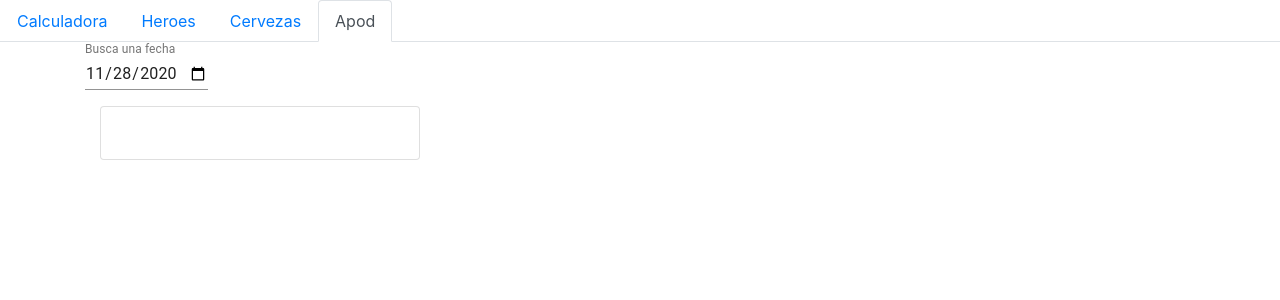
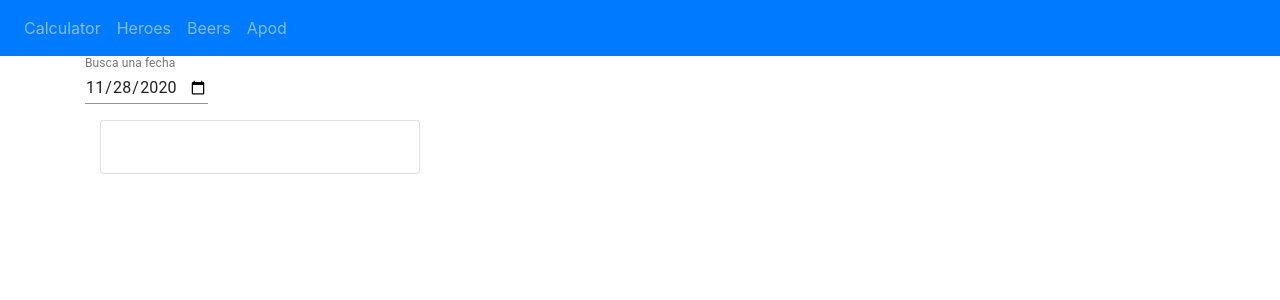
Before and after one commit to rojaldo/javascripters, a React (Create React App) app: page / in a window 1280 px wide. Shown: the top 300 px of the page. Built offline with nearby package versions, Linux system fonts and the light colour scheme; no server answers.

Commit message:
react router added

```diff
--- a/package.json
+++ b/package.json
@@ -14,6 +14,7 @@
     "react-bootstrap": "^1.4.0",
     "react-dom": "^17.0.1",
     "react-player": "^2.7.0",
+    "react-router-dom": "^5.2.0",
     "react-scripts": "4.0.0",
     "web-vitals": "^0.2.4"
   },
--- a/src/App.js
+++ b/src/App.js
@@ -2,27 +2,74 @@ import { Calculator } from './components/calculator/calculator';
 import { Heroes } from './components/heroes/heroes';
 import { Beers } from './components/beers/beers';
 import { Apod } from './components/apod/apod';
-import Tabs from 'react-bootstrap/Tabs';
-import Tab from 'react-bootstrap/Tab';
+
+import {
+  BrowserRouter as Router,
+  Switch,
+  Route,
+  Link
+} from "react-router-dom";
 
 function App() {
   return (
-    <Tabs defaultActiveKey="apod" id="uncontrolled-tab-example">
-      <Tab eventKey="calculator" title="Calculadora">
-        <Calculator></Calculator>
-      </Tab>
 
-      <Tab eventKey="heroes" title="Heroes">
-        <Heroes></Heroes>
-      </Tab>
 
-      <Tab eventKey="beers" title="Cervezas">
-        <Beers></Beers>
-      </Tab>
-      <Tab eventKey="apod" title="Apod">
-        <Apod></Apod>
-      </Tab>
-    </Tabs>
+
+    <Router>
+      <div>
+        <nav class="navbar navbar-expand-sm navbar-dark bg-primary">
+          <ul class="navbar-nav mr-auto mt-2 mt-lg-0">
+            <li class="nav-item">
+              <Link to="/calculator" class="nav-link">Calculator</Link>
+            </li>
+            <li class="nav-item">
+              <Link to="/heroes" class="nav-link">Heroes</Link>
+            </li>
+            <li class="nav-item">
+              <Link to="/beers" class="nav-link">Beers</Link>
+            </li>
+            <li class="nav-item">
+              <Link to="/apod" class="nav-link">Apod</Link>
+            </li>
+          </ul>
+        </nav>
+
+        <Switch>
+          <Route path="/calculator">
+            <Calculator />
+          </Route>
+          <Route path="/heroes">
+            <Heroes />
+          </Route>
+          <Route path="/beers">
+            <Beers />
+          </Route>
+          <Route path="/apod">
+            <Apod />
+          </Route>
+          <Route path="/">
+            <Apod />
+          </Route>
+        </Switch>
+      </div>
+    </Router>
+
+    // <Tabs defaultActiveKey="apod" id="uncontrolled-tab-example">
+    //   <Tab eventKey="calculator" title="Calculadora">
+    //     <Calculator></Calculator>
+    //   </Tab>
+
+    //   <Tab eventKey="heroes" title="Heroes">
+    //     <Heroes></Heroes>
+    //   </Tab>
+
+    //   <Tab eventKey="beers" title="Cervezas">
+    //     <Beers></Beers>
+    //   </Tab>
+    //   <Tab eventKey="apod" title="Apod">
+    //     <Apod></Apod>
+    //   </Tab>
+    // </Tabs>
 
   );
 }
```
Also changed, not shown: 1 other file (tests, documents, lock files or other folders).
